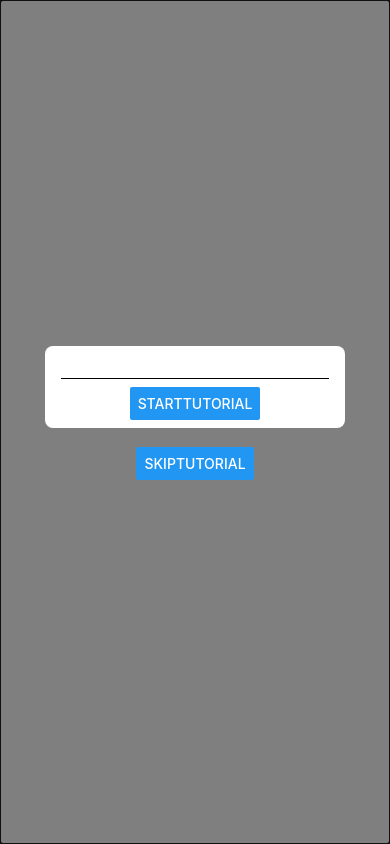
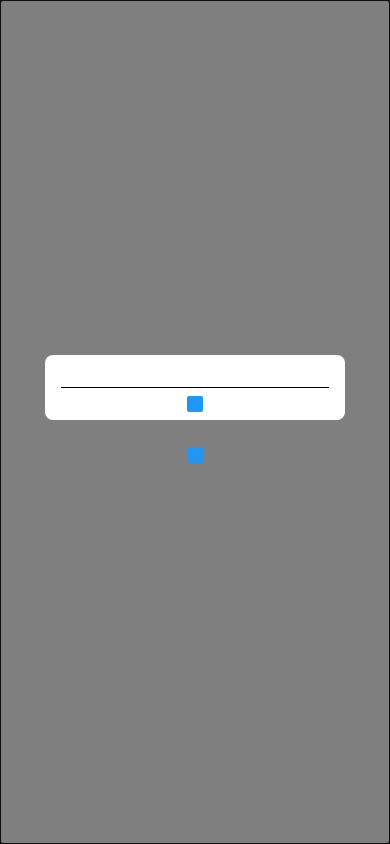
Before and after one commit to TranLuongTuanAnh/react-native-coachmarks, a React Native app: screen / in a window 390 px wide. Built offline with nearby package versions, Linux system fonts and the light colour scheme.

Commit message:
I add support to set button texts

```diff
--- a/source/coachmarks.js
+++ b/source/coachmarks.js
@@ -25,6 +25,8 @@ export default class CoachMarks extends Component {
     coachMarks: PropTypes.array,
     visible: PropTypes.bool,
     congratsText: PropTypes.string,
+    startButtonText: PropTypes.string,
+    skipButtonText: PropTypes.string,
     congratsImage: PropTypes.number,
     onClose: PropTypes.func,
     skipCongrats: PropTypes.bool,
@@ -64,11 +66,11 @@ export default class CoachMarks extends Component {
                 <Text style={styles.centeringTxt}>{this.props.congratsText}</Text>
                 <View style={styles.divider}/>
                 <View style = {styles.button}>
-                  <Button title="startTutorial" onPress={() => this.startTutorial()} />
+                  <Button title={this.props.startButtonText} onPress={() => this.startTutorial()} />
                 </View>
               </View>
               <View style={styles.skipScene}>
-                <Button title="skipTutorial" onPress={() => this.dismiss()} />
+                <Button title={this.props.skipButtonText} onPress={() => this.dismiss()} />
               </View>
             </View>
           </View>
```
